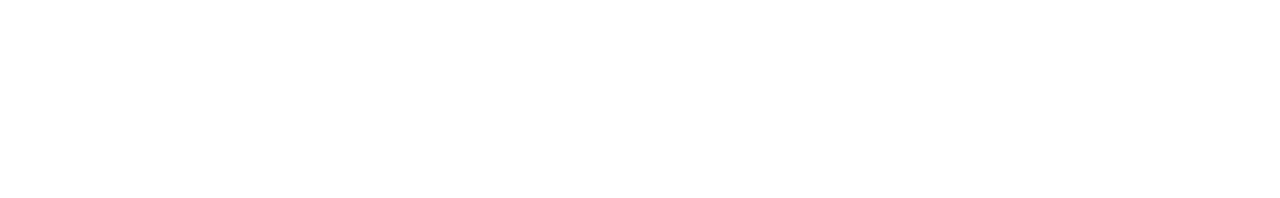
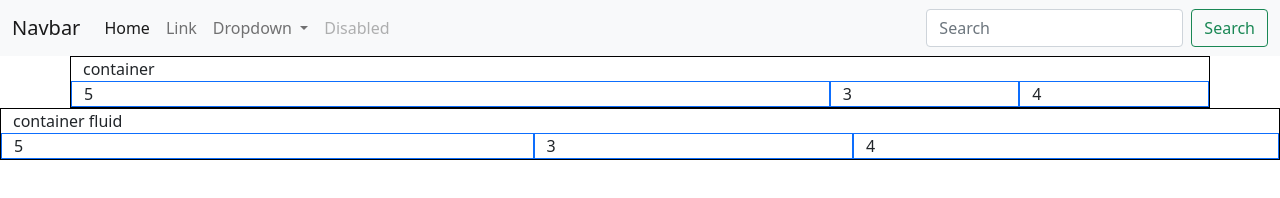
Before and after one commit to NoelLuck/psu_bootstrap_lab, a plain HTML site: page index.html in a window 1280 px wide. Drawn offline with nearby package versions, Linux system fonts and the light colour scheme.

Commit message:
added bootstrap containers and cols

```diff
--- a/index.html
+++ b/index.html
@@ -2,9 +2,71 @@
 <html lang="en">
 <head>
     <meta charset="UTF-8">
-    <title>Title</title>
+    <title>Bootstrap Lab</title>
+    <link href="https://cdn.jsdelivr.net/npm/bootstrap@5.1.3/dist/css/bootstrap.min.css" rel="stylesheet" integrity="sha384-1BmE4kWBq78iYhFldvKuhfTAU6auU8tT94WrHftjDbrCEXSU1oBoqyl2QvZ6jIW3" crossorigin="anonymous">
+
 </head>
 <body>
+<nav class="navbar navbar-expand-lg navbar-light bg-light">
+    <div class="container-fluid">
+        <a class="navbar-brand" href="#">Navbar</a>
+        <button class="navbar-toggler" type="button" data-bs-toggle="collapse" data-bs-target="#navbarSupportedContent" aria-controls="navbarSupportedContent" aria-expanded="false" aria-label="Toggle navigation">
+            <span class="navbar-toggler-icon"></span>
+        </button>
+        <div class="collapse navbar-collapse" id="navbarSupportedContent">
+            <ul class="navbar-nav me-auto mb-2 mb-lg-0">
+                <li class="nav-item">
+                    <a class="nav-link active" aria-current="page" href="#">Home</a>
+                </li>
+                <li class="nav-item">
+                    <a class="nav-link" href="#">Link</a>
+                </li>
+                <li class="nav-item dropdown">
+                    <a class="nav-link dropdown-toggle" href="#" id="navbarDropdown" role="button" data-bs-toggle="dropdown" aria-expanded="false">
+                        Dropdown
+                    </a>
+                    <ul class="dropdown-menu" aria-labelledby="navbarDropdown">
+                        <li><a class="dropdown-item" href="#">Action</a></li>
+                        <li><a class="dropdown-item" href="#">Another action</a></li>
+                        <li><hr class="dropdown-divider"></li>
+                        <li><a class="dropdown-item" href="#">Something else here</a></li>
+                    </ul>
+                </li>
+                <li class="nav-item">
+                    <a class="nav-link disabled">Disabled</a>
+                </li>
+            </ul>
+            <form class="d-flex">
+                <input class="form-control me-2" type="search" placeholder="Search" aria-label="Search">
+                <button class="btn btn-outline-success" type="submit">Search</button>
+            </form>
+        </div>
+    </div>
+</nav>
 
+<div class="container" style="border: black 1px solid">
+    container
+
+    <div class ="row">
+        <div class="col-md-5 col-lg-8 border border-primary">5</div>
+        <div class="col-md-3 col-lg-2 border border-primary">3</div>
+        <div class="col-md-4 col-lg-2 border border-primary">4</div>
+    </div>
+</div>
+
+<div class="container-fluid" style="border: black 1px solid">
+    container fluid
+
+    <div class ="row">
+        <div class="col-md-5 border border-primary">5</div>
+        <div class="col-md-3 border border-primary">3</div>
+        <div class="col-md-4 border border-primary">4</div>
+    </div>
+</div>
+
+
+
+
+<script src="https://cdn.jsdelivr.net/npm/bootstrap@5.1.3/dist/js/bootstrap.bundle.min.js" integrity="sha384-ka7Sk0Gln4gmtz2MlQnikT1wXgYsOg+OMhuP+IlRH9sENBO0LRn5q+8nbTov4+1p" crossorigin="anonymous"></script>
 </body>
 </html>
```
